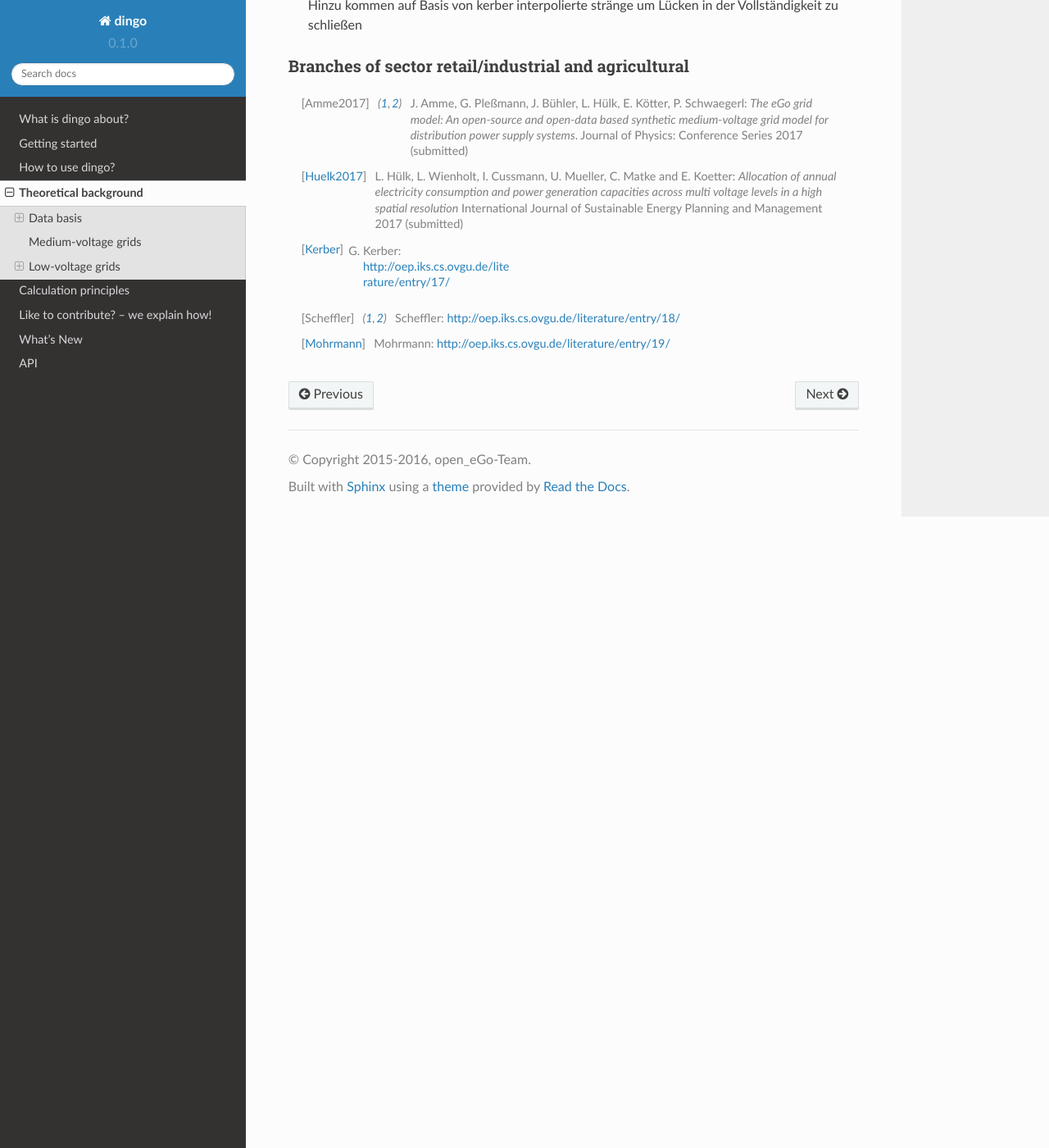
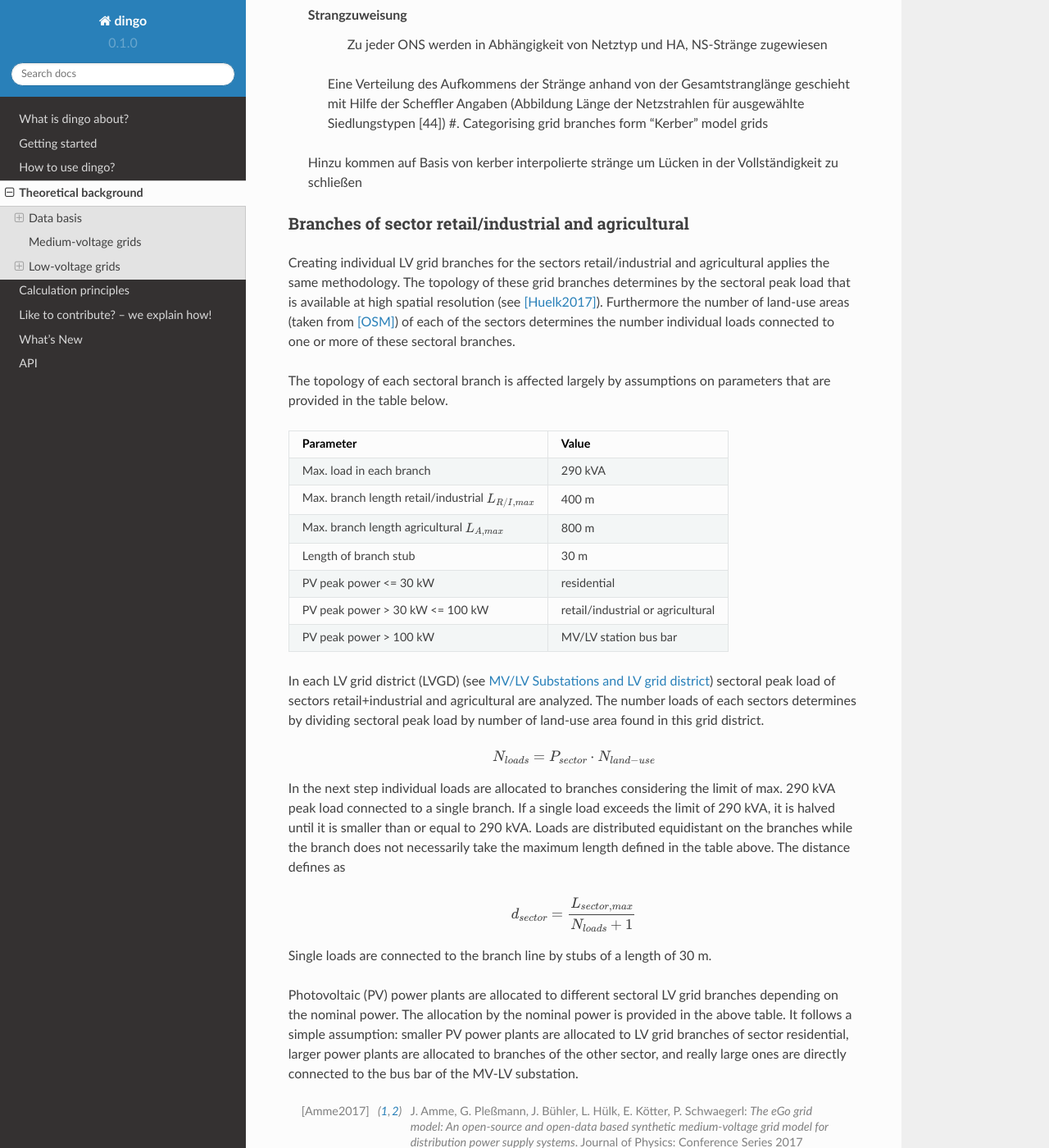
Before and after one commit to openego/ding0, a Sphinx documentation site: the page built from doc/about.rst, in a window 1280 px wide and 1400 px high, scrolled down 2240 px. Shown: the whole window at 82% size. Built offline with Sphinx 7.4.7 and the Read the Docs theme 2.0.0, drawn with Linux system fonts in a browser that asks for light colours; formulas are drawn with MathJax 3; some of the changed text lies outside the part shown.

Commit message:
Add description of LV grid branch creation retail/industrial/agricultural

```diff
--- a/doc/about.rst
+++ b/doc/about.rst
@@ -20,8 +20,10 @@ in the sections below.
 
     Definition of names
 
-MV/LV Substations
------------------
+.. _lv-trafo-and-grid-district:
+
+MV/LV Substations and LV grid district
+--------------------------------------
 
 Medium-voltage/low-voltage (MV/LV) substations are located on a equidistant
 grid of points with an interval of 180m within the load areas.
@@ -47,6 +49,16 @@ Methodological details and exemplary results are presented in [Amme2017]_.
 
 Low-voltage grids
 =================
+
+The topology of low-voltage grids is determined on the basis of typified grid
+models that are vastly available for the residential sector and partially
+available for other sector retail, industrial and agricultural.
+The mentioned sectors are modeled differently: the grid topology of residential
+sector loads founds on typified grid models from [Kerber]_. Retail and
+industrial sector are treated as a single sector and use same methodology to
+determine grid topology as applied for the agricultural sector.
+Loads of each sector are located in separate branches - one for each sector.
+In the following its creation is described in detail.
 
 
 .. Kerber describes 8 rural and 3 village and 8 suburban LV Grids; each with several branch lines. The exemplary grids are based on 132 real MV/LV Substations data in south Germany.
@@ -98,8 +110,57 @@ With the resulting trendline of this three point,  [the Polynomial degree 2 [ 16
 Branches of sector retail/industrial and agricultural
 -----------------------------------------------------
 
-.. TODO: Guido
+Creating individual LV grid branches for the sectors retail/industrial and
+agricultural applies the same methodology.
+The topology of these grid branches determines by the sectoral peak load that
+is available at
+high spatial resolution (see [Huelk2017]_). Furthermore the number of land-use
+areas (taken from [OSM]_) of each of the sectors determines the number
+individual loads connected to one or more of these sectoral branches.
 
+The topology of each sectoral branch is affected largely by assumptions on
+parameters that are provided in the table below.
+
+.. _assumptions:
+========================================================= =====
+Parameter                                                 Value
+========================================================= =====
+Max. load in each branch                                  290 kVA
+Max. branch length retail/industrial :math:`L_{R/I,max}`  400 m
+Max. branch length agricultural :math:`L_{A,max}`         800 m
+Length of branch stub                                     30 m
+PV peak power <= 30 kW                                    residential
+PV peak power > 30 kW <= 100 kW                           retail/industrial or agricultural
+PV peak power > 100 kW                                    MV/LV station bus bar
+========================================================= =====
+
+In each LV grid district (LVGD) (see :ref:`lv-trafo-and-grid-district`) sectoral
+peak load of sectors retail+industrial and agricultural are analyzed. The
+number loads of each sectors determines by dividing sectoral peak load by
+number of land-use area found in this grid district.
+
+.. math::
+   N_{loads} = P_{sector} \cdot N_{land-use}
+
+In the next step individual loads are allocated to branches considering the
+limit of max. 290 kVA peak load connected to a single branch. If a single load
+exceeds the limit of 290 kVA, it is halved until it is smaller than or equal
+to 290 kVA.
+Loads are distributed equidistant on the branches while the branch does not
+necessarily take the maximum length defined in the table above.
+The distance defines as
+
+.. math::
+   d_{sector} = \frac{L_{sector,max}}{N_{loads} + 1}
+
+Single loads are connected to the branch line by stubs of a length of 30 m.
+
+Photovoltaic (PV) power plants are allocated to different sectoral LV grid branches
+depending on the nominal power. The allocation by the nominal power is provided
+in the above table. It follows a simple assumption: smaller PV power plants are
+allocated to LV grid branches of sector residential, larger power plants
+are allocated to branches of the other sector, and really large ones are
+directly connected to the bus bar of the MV-LV substation.
 
 
 .. TODO: complete details of references
@@ -115,3 +176,4 @@ Branches of sector retail/industrial and agricultural
 .. [Kerber] G. Kerber: http://oep.iks.cs.ovgu.de/literature/entry/17/
 .. [Scheffler] Scheffler: http://oep.iks.cs.ovgu.de/literature/entry/18/
 .. [Mohrmann] Mohrmann: http://oep.iks.cs.ovgu.de/literature/entry/19/
+.. [OSM] https://www.openstreetmap.org/#map
```
